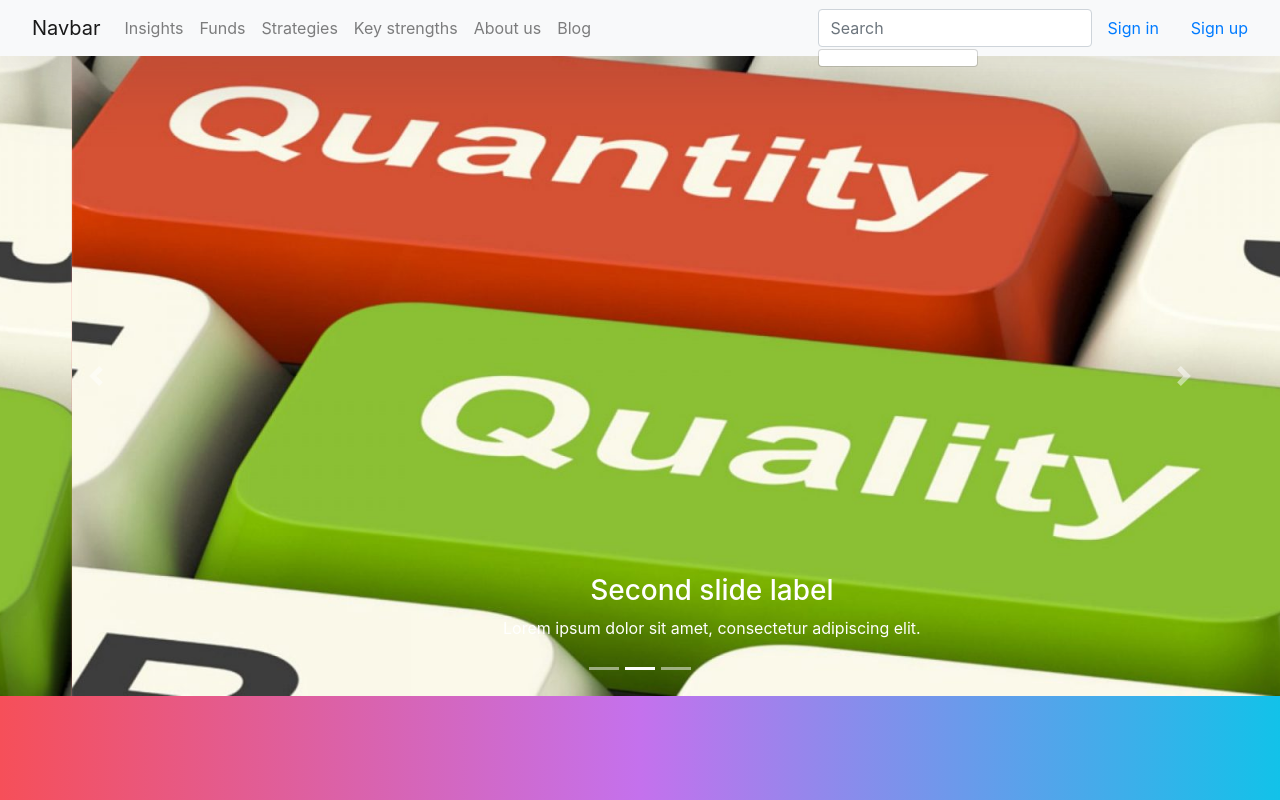
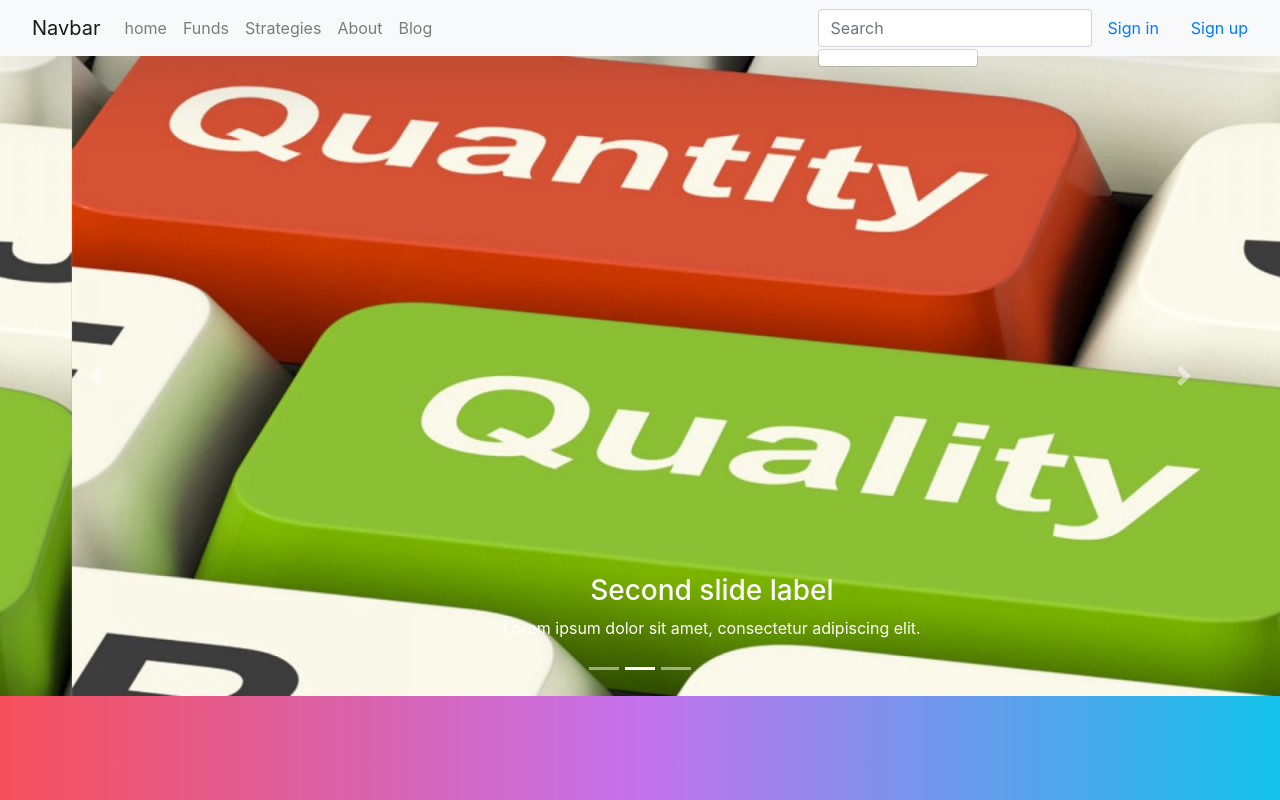
Before and after one commit to CCJason-web/cjt-quantitative-ui, a React (Create React App) app: page / in a window 1280 px wide. Built offline with nearby package versions, Linux system fonts and the light colour scheme.

Commit message:
Get navlist from static list

```diff
--- a/src/components/layout/Header.tsx
+++ b/src/components/layout/Header.tsx
@@ -6,6 +6,7 @@ import SearchbarDropdown from '../SearchBar';
 import { BrowserRouter as Router, Switch, Route, Link } from "react-router-dom";
 import Login from "../Login";
 import SignUp from "../SignUp";
+import navList from './navList'
 
 type product = {
   productId: number,
@@ -41,12 +42,9 @@ export const Header = (props: any) => {
           <Navbar.Brand ></Navbar.Brand>
           <Navbar.Brand href="#home">Navbar</Navbar.Brand>
           <Nav className="mr-auto navbar-nav navbar-right">
-            <Nav.Link href="#Insights" className=" hidden-sm" >Insights</Nav.Link>
-            <Nav.Link href="#Funds" className=" hidden-sm">Funds</Nav.Link>
-            <Nav.Link href="#Strategies" className=" hidden-sm">Strategies</Nav.Link>
-            <Nav.Link href="#Key" className=" hidden-sm">Key strengths</Nav.Link>
-            <Nav.Link href="#priciAboutng" className=" hidden-sm">About us</Nav.Link>
-            <Nav.Link href="#Blog" className=" hidden-sm">Blog</Nav.Link>
+          {navList.map(nav => (
+             <Nav.Link href={nav.link} className=" hidden-sm" >{nav.title}</Nav.Link>
+            ))}
           </Nav>
           <div className=" form-inline">
             <InputGroup>
--- /dev/null
+++ b/src/components/layout/navList.js
@@ -0,0 +1,27 @@
+export default [
+    {
+      icon: 'home',
+      title: 'home',
+      link: '/'
+    },
+    {
+        icon: 'Funds',
+        title: 'Funds',
+        link: '#Funds'
+      },
+      {
+        icon: 'Strategies',
+        title: 'Strategies',
+        link: '#Strategies'
+      },
+      {
+        icon: 'About',
+        title: 'About',
+        link: '#About'
+      },
+    {
+      icon: 'Blog',
+      title: 'Blog',
+      link: '#Blog'
+    }
+  ]
```
